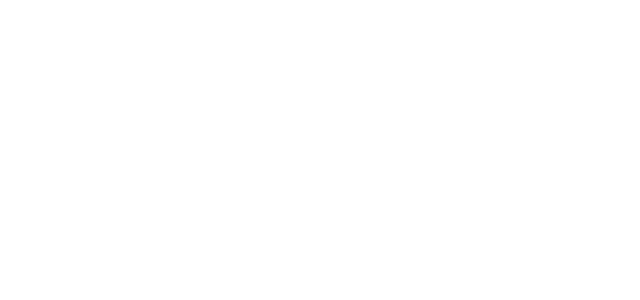
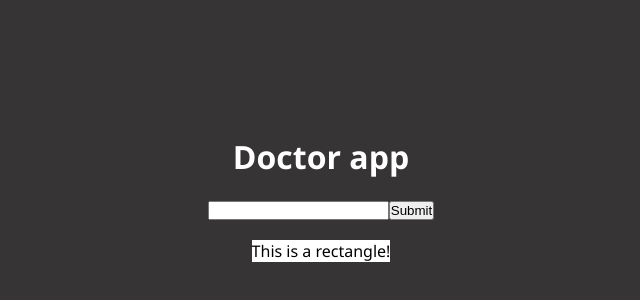
Before and after one commit to AnatolSalau/React_js_full_course, a React (Create React App) app in the folder lesson_24_todo_app_v1/: page / in a window 1280 px wide. Shown: the part 202-502 px from the top of the page, without its empty margins (319-959 px from the left). Built offline with nearby package versions, Linux system fonts and the light colour scheme.

Commit message:
lesson_24_todo_app_v1

```diff
--- a/lesson_24_todo_app_v1/src/App.css
+++ b/lesson_24_todo_app_v1/src/App.css
@@ -1,3 +1,8 @@
 .App {
-  text-align: center;
+  display: flex;
+  flex-direction: column;
+  justify-content: center;
+  align-items: center;
+  height: 100vh;
+  row-gap: 20px;
 }
--- a/lesson_24_todo_app_v1/src/App.js
+++ b/lesson_24_todo_app_v1/src/App.js
@@ -1,9 +1,12 @@
 import './App.css';
-
+import TodoForm from "./components/Todos/TodoForm";
+import Todo from "./components/Todos/Todo";
 function App() {
   return (
     <div className="App">
-
+        <h1>Doctor app</h1>
+        <TodoForm />
+        <Todo />
     </div>
   );
 }
--- a/lesson_24_todo_app_v1/src/components/Todos/Todo.js
+++ b/lesson_24_todo_app_v1/src/components/Todos/Todo.js
@@ -0,0 +1,10 @@
+import style from './Todo.module.css'
+function Todo() {
+    return (
+        <div className={style.todo}>
+            This is a rectangle!
+        </div>
+    )
+}
+
+export default Todo;
--- a/lesson_24_todo_app_v1/src/components/Todos/Todo.module.css
+++ b/lesson_24_todo_app_v1/src/components/Todos/Todo.module.css
@@ -0,0 +1,4 @@
+.todo {
+    background-color: white;
+    color: black;
+}
--- a/lesson_24_todo_app_v1/src/components/Todos/TodoForm.js
+++ b/lesson_24_todo_app_v1/src/components/Todos/TodoForm.js
@@ -0,0 +1,10 @@
+function TodoForm() {
+    return (
+        <div>
+            <input type="text"/>
+            <button type="submit">Submit</button>
+        </div>
+    )
+}
+
+export default TodoForm;
--- a/lesson_24_todo_app_v1/src/components/Todos/TodoList.js
+++ b/lesson_24_todo_app_v1/src/components/Todos/TodoList.js
@@ -0,0 +1,5 @@
+function TodoList() {
+
+}
+
+export default TodoList;
--- a/lesson_24_todo_app_v1/src/index.css
+++ b/lesson_24_todo_app_v1/src/index.css
@@ -9,4 +9,6 @@
     sans-serif;
   -webkit-font-smoothing: antialiased;
   -moz-osx-font-smoothing: grayscale;
+  color: white;
+  background-color: #373435;
 }
```
